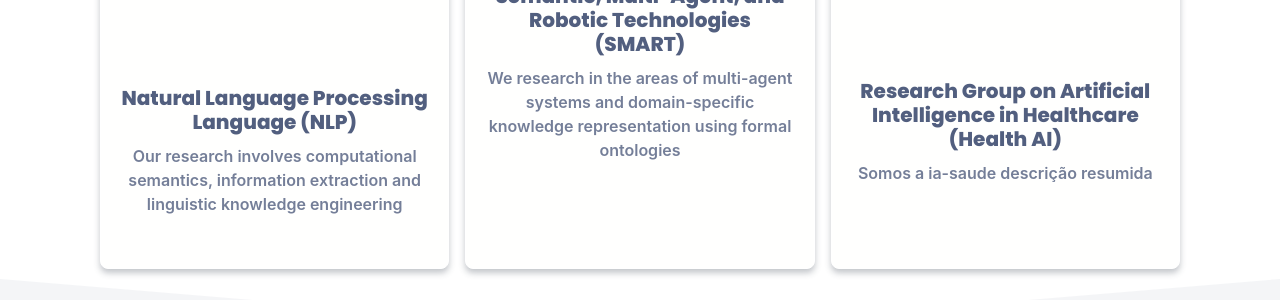
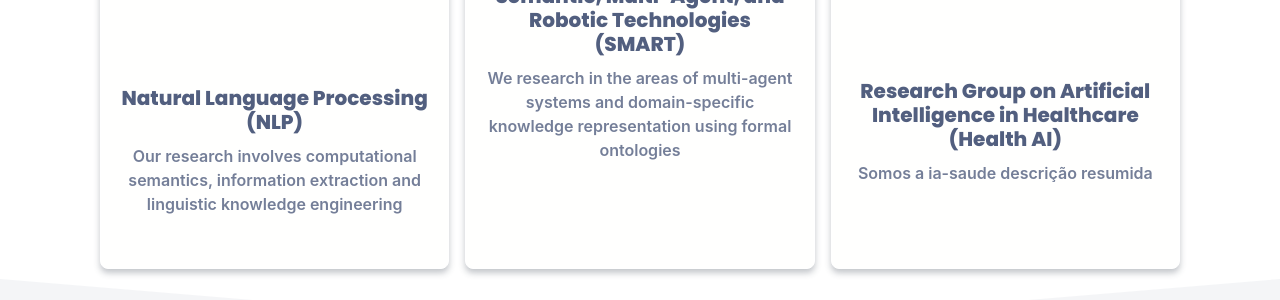
Before and after one commit to air-pucrs/air-pucrs.github.io, a Jekyll site: the page built from index.html, in a window 1280 px wide. Shown: the part 1081-1381 px from the top of the page. Built offline with Jekyll 4.4.1, drawn with Linux system fonts in a browser that asks for light colours; nearby versions of some CDN libraries; some web fonts are replaced; comment, search, counter and statistics services are not loaded.

Commit message:
Update grupos_list.yml

```diff
--- a/_data/grupos_list.yml
+++ b/_data/grupos_list.yml
@@ -1,7 +1,7 @@
 #This file defines all the groups
 
 nlp: #utilizado para identificar os dados desse grupo
-  nome: Natural Language Processing Language #nome do grupo
+  nome: Natural Language Processing #nome do grupo
   abreviacao: NLP #abreviação
   descricao: The Natural Language Processing lab at PUCRS develops research related to computational semantics, the semantic interpretation of natural language, extraction of information with linguistic processing, corpus-based knowledge engineering, and development and application of ontologies. #descrição do grupo
   resumo: Our research involves computational semantics, information extraction and linguistic knowledge engineering #descrição resumida do grupo
```
